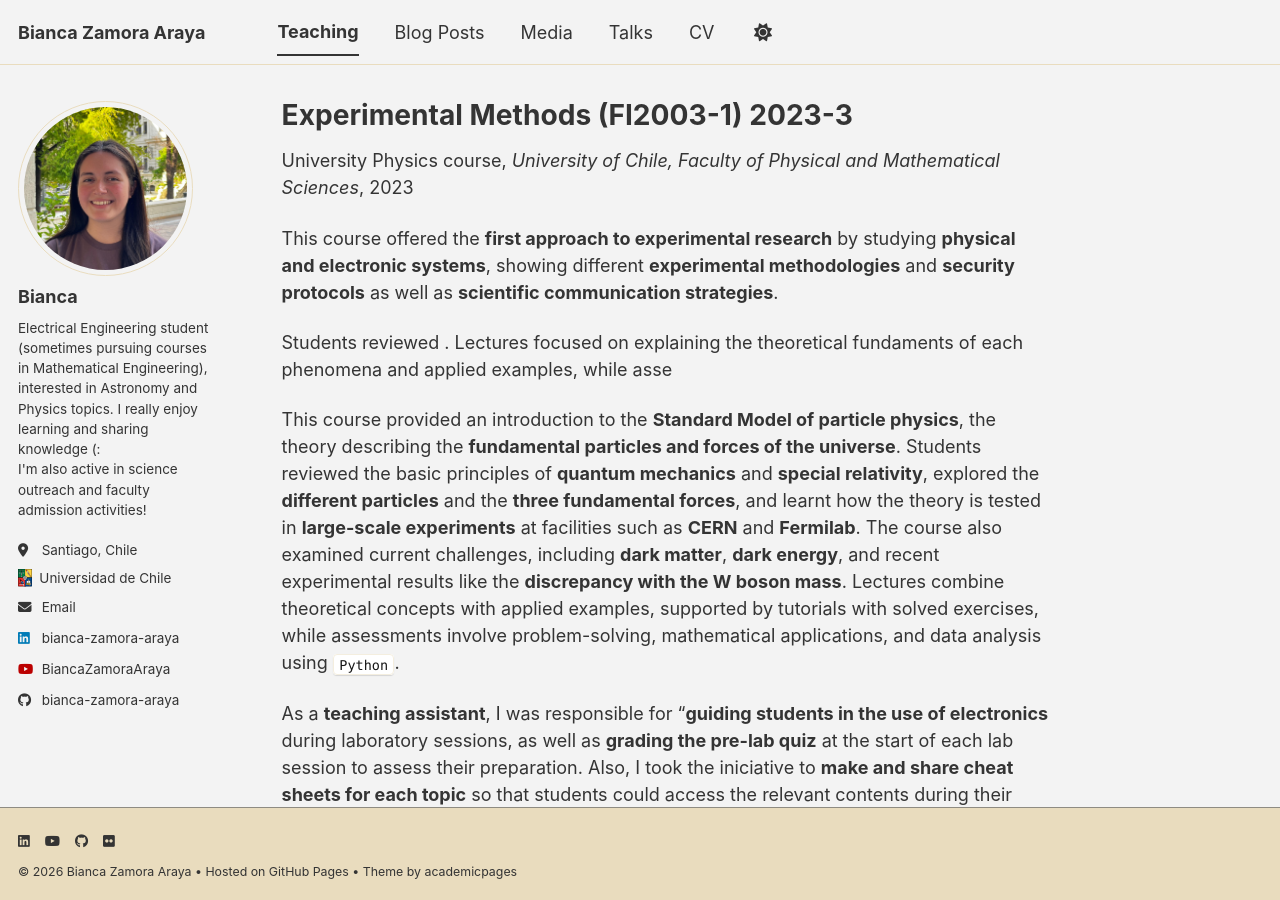
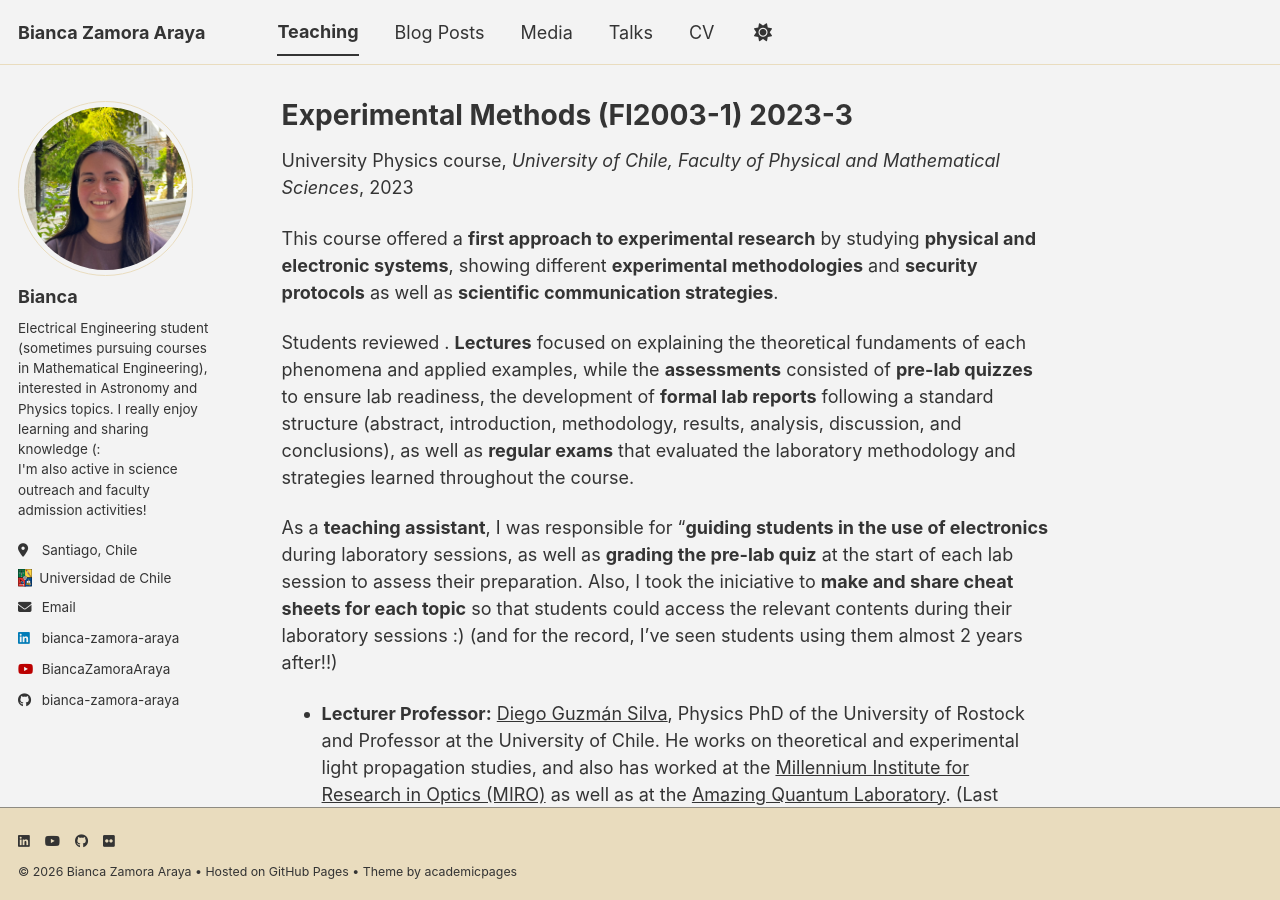
Before and after one commit to Bianca-Zamora-Araya/Bianca-Zamora-Araya.github.io, a Jekyll site: the page built from _teaching/2023-3_FI2003-1.md, in a window 1280 px wide and 900 px high. Built offline with Jekyll 4.4.1, drawn with Linux system fonts in a browser that asks for light colours; a style sheet for code colours, icons or effects is not loaded.

Commit message:
Update 2023-3_FI2003-1.md

```diff
--- a/_teaching/2023-3_FI2003-1.md
+++ b/_teaching/2023-3_FI2003-1.md
@@ -8,11 +8,9 @@ date: 2023-12-23
 location: "Santiago, Chile"
 ---
 
-This course offered the **first approach to experimental research** by studying **physical and electronic systems**, showing different **experimental methodologies** and **security protocols** as well as **scientific communication strategies**.
+This course offered a **first approach to experimental research** by studying **physical and electronic systems**, showing different **experimental methodologies** and **security protocols** as well as **scientific communication strategies**.
 
-Students reviewed . Lectures focused on explaining the theoretical fundaments of each phenomena and applied examples, while asse
-
-This course provided an introduction to the **Standard Model of particle physics**, the theory describing the **fundamental particles and forces of the universe**. Students reviewed the basic principles of **quantum mechanics** and **special relativity**, explored the **different particles** and the **three fundamental forces**, and learnt how the theory is tested in **large-scale experiments** at facilities such as **CERN** and **Fermilab**. The course also examined current challenges, including **dark matter**, **dark energy**, and recent experimental results like the **discrepancy with the W boson mass**. Lectures combine theoretical concepts with applied examples, supported by tutorials with solved exercises, while assessments involve problem-solving, mathematical applications, and data analysis using `Python`.
+Students reviewed . **Lectures** focused on explaining the theoretical fundaments of each phenomena and applied examples, while the **assessments** consisted of **pre-lab quizzes** to ensure lab readiness, the development of **formal lab reports** following a standard structure (abstract, introduction, methodology, results, analysis, discussion, and conclusions), as well as **regular exams** that evaluated the laboratory methodology and strategies learned throughout the course.
 
 As a **teaching assistant**, I was responsible for "**guiding students in the use of electronics** during laboratory sessions, as well as **grading the pre-lab quiz** at the start of each lab session to assess their preparation. Also, I took the iniciative to **make and share cheat sheets for each topic** so that students could access the relevant contents during their laboratory sessions :) (and for the record, I've seen students using them almost 2 years after!!)
 
```
Also changed, not shown: other parts of _teaching/2023-3_FI2003-1.md (+1 -1 lines).
